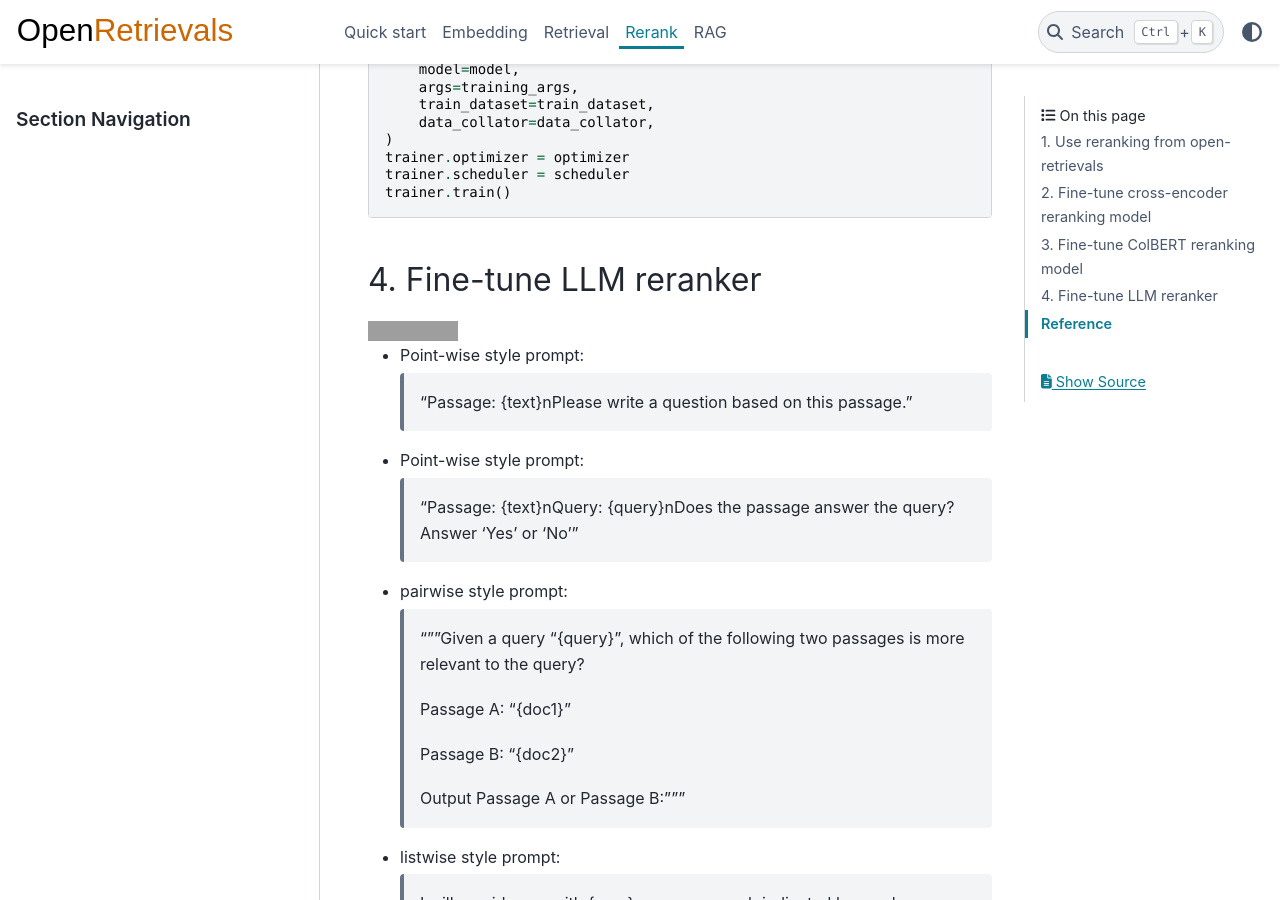
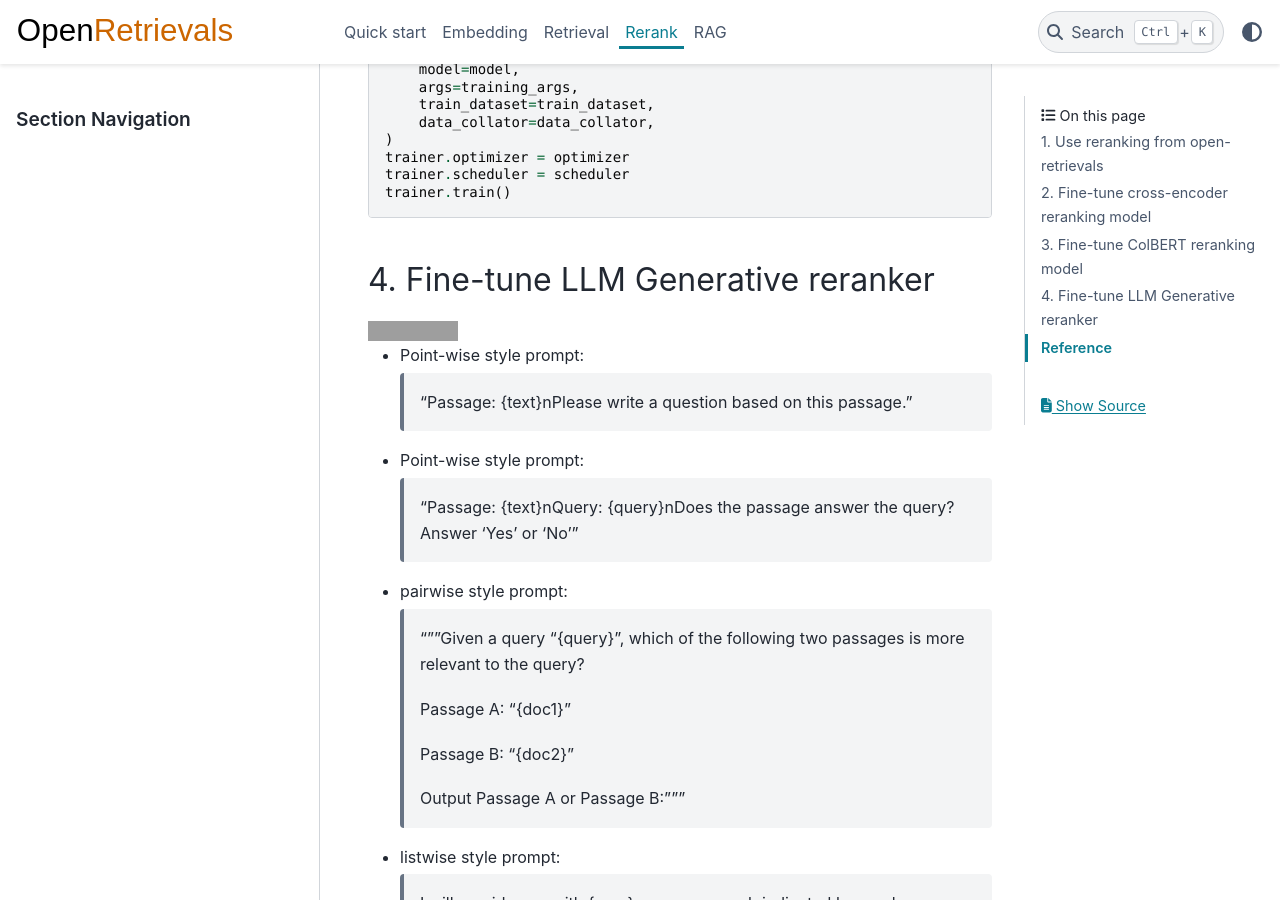
Before and after one commit to LongxingTan/open-retrievals, a Sphinx documentation site: the page built from docs/source/rerank.rst, in a window 1280 px wide and 900 px high, scrolled down 3310 px. Built offline with Sphinx 7.4.7 and the PyData theme 0.15.4, drawn with Linux system fonts in a browser that asks for light colours; some of the changed text lies outside the part shown; grey boxes are pictures that could not be loaded.

```diff
--- a/docs/source/rerank.rst
+++ b/docs/source/rerank.rst
@@ -54,7 +54,7 @@ Rerank
     Ranking score: [5.445939064025879, 3.0762712955474854]
 
 
-**LLM reranking**
+**LLM generative reranking**
 
 .. code-block:: python
 
@@ -195,7 +195,7 @@ Rerank
     trainer.train()
 
 
-4. Fine-tune LLM reranker
+4. Fine-tune LLM Generative reranker
 -------------------------------------
 
 .. image:: https://colab.research.google.com/assets/colab-badge.svg
```
Also changed, not shown: 2 other files.
